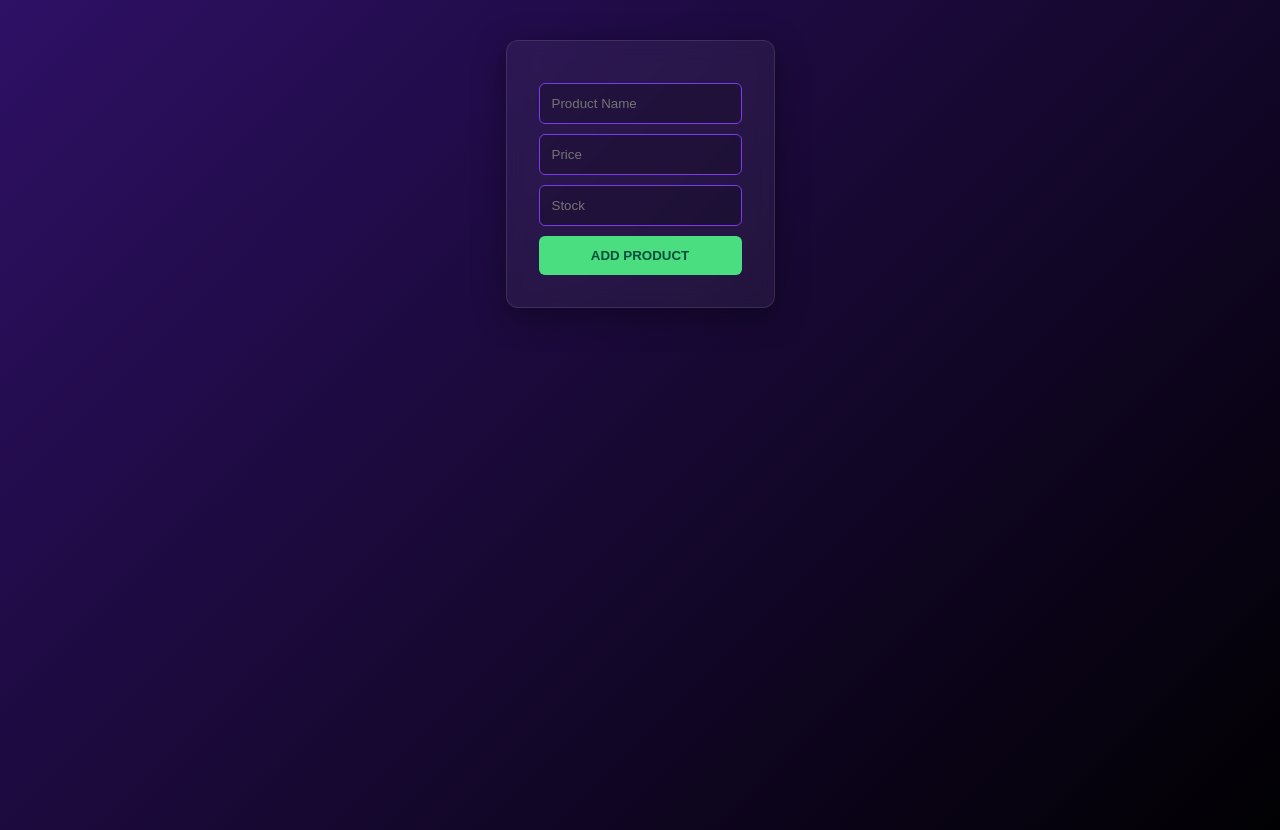
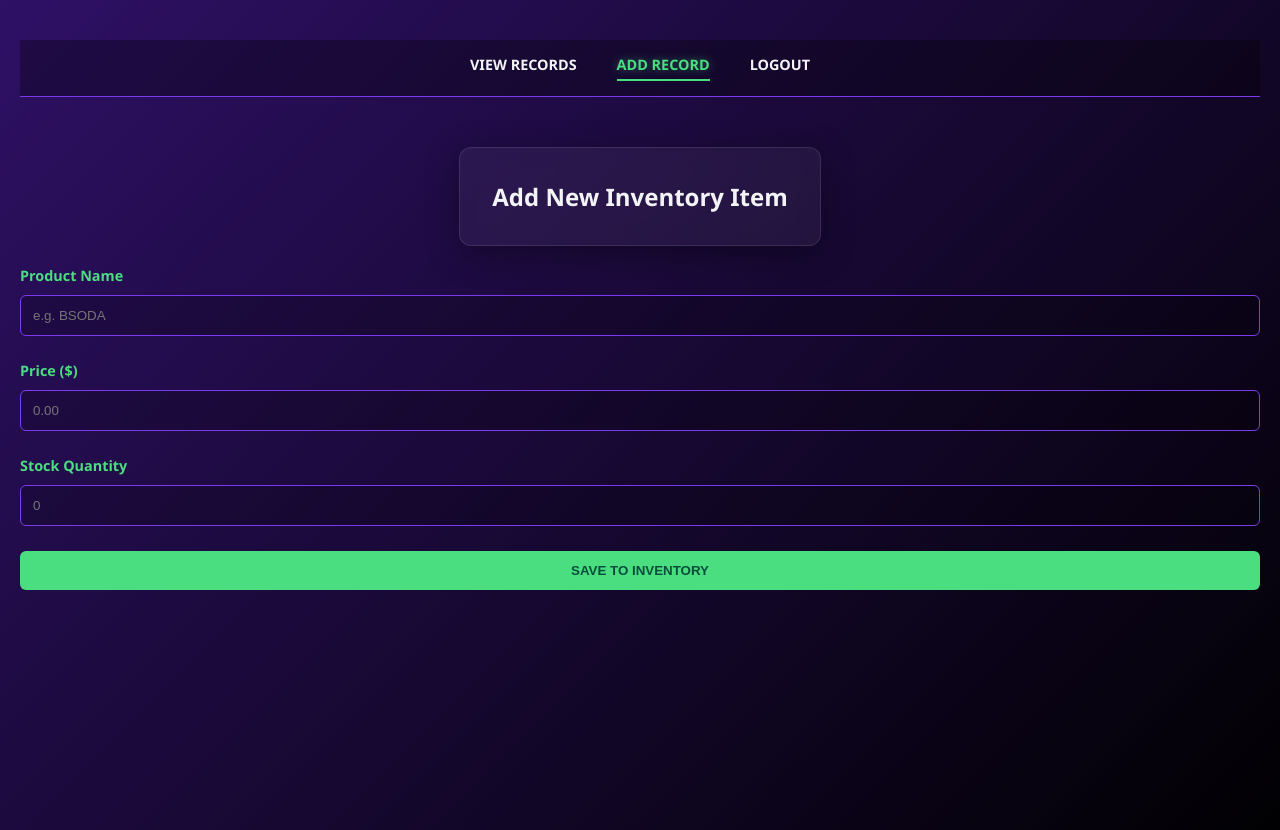
Before and after one commit to resparagoza559817-cpu/ecommerceadmininventory, a PHP site: page /create.php in a window 1280 px wide. Shown: the top 830 px of the page. Run offline with PHP 8.4, Linux system fonts and the light colour scheme.

Commit message:
Add files via upload

```diff
--- a/create.php
+++ b/create.php
@@ -17,9 +17,22 @@ if ($_SERVER['REQUEST_METHOD'] == 'POST') {
 }
 ?>
 <link rel="stylesheet" href="style.css">
-<form method="POST">
-    <input type="text" name="name" placeholder="Product Name" required>
-    <input type="number" step="0.01" name="price" placeholder="Price" required>
-    <input type="number" name="stock" placeholder="Stock" required>
-    <button type="submit">Add Product</button>
-</form>
+<?php include 'navbar.php'; ?>
+<h2>Add New Inventory Item</h2>
+
+<div class="form-group">
+    <label for="name">Product Name</label>
+    <input type="text" id="name" name="name" placeholder="e.g. BSODA" required>
+</div>
+
+<div class="form-group">
+    <label for="price">Price ($)</label>
+    <input type="number" step="0.01" id="price" name="price" placeholder="0.00" required>
+</div>
+
+<div class="form-group">
+    <label for="stock">Stock Quantity</label>
+    <input type="number" id="stock" name="stock" placeholder="0" required>
+</div>
+
+<button type="submit">Save to Inventory</button>
--- a/dashboard.php
+++ b/dashboard.php
@@ -13,6 +13,7 @@ $stmt = $pdo->query("SELECT * FROM products");
 $products = $stmt->fetchAll();
 ?>
 <link rel="stylesheet" href="style.css">
+<?php include 'navbar.php'; ?>
 <h2>Welcome, <?php echo $_SESSION['username']; ?>!</h2>
 <a href="logout.php">Logout</a> | <a href="create.php">Add Product</a>
 
--- /dev/null
+++ b/navbar.php
@@ -0,0 +1,11 @@
+<?php
+
+$current_page = basename($_SERVER['PHP_SELF']);
+?>
+<nav class="navbar">
+    <div class="nav-container">
+        <a href="dashboard.php" class="<?= ($current_page == 'dashboard.php') ? 'active' : '' ?>">View Records</a>
+        <a href="create.php" class="<?= ($current_page == 'create.php') ? 'active' : '' ?>">Add Record</a>
+        <a href="logout.php">Logout</a>
+    </div>
+</nav>
--- a/style.css
+++ b/style.css
@@ -111,3 +111,62 @@ p[style*="color:red"] {
     border-left: 4px solid #ef4444;
     color: #fca5a5 !important;
 }
+
+label {
+    display: block;
+    margin-bottom: 5px;
+    font-size: 0.9rem;
+    color: #4ade80;
+    text-align: left;
+    width: 100%;
+}
+
+.form-group {
+    margin-bottom: 15px;
+    width: 100%;
+}
+
+label {
+    display: block;
+    margin-bottom: 5px;
+    font-weight: 600;
+    color: #4ade80; /* Using your green accent color */
+    text-align: left;
+}
+
+.form-group {
+    margin-bottom: 15px;
+    width: 100%;
+}
+.navbar {
+    width: 100%;
+    background: rgba(0, 0, 0, 0.3);
+    padding: 15px 0;
+    margin-bottom: 30px;
+    border-bottom: 1px solid #7c3aed;
+}
+
+.nav-container {
+    display: flex;
+    justify-content: center;
+    gap: 40px;
+}
+
+.navbar a {
+    text-decoration: none;
+    color: #f3f4f6;
+    font-weight: bold;
+    text-transform: uppercase;
+    font-size: 0.9rem;
+}
+
+.navbar a:hover {
+    color: #4ade80;
+}
+
+.navbar a.active {
+    color: #4ade80;
+    border-bottom: 2px solid #4ade80;
+    padding-bottom: 5px;
+    text-shadow: 0 0 10px rgba(74, 222, 128, 0.5);
+}
```
Also changed, not shown: update.php (+19 -5 lines).
